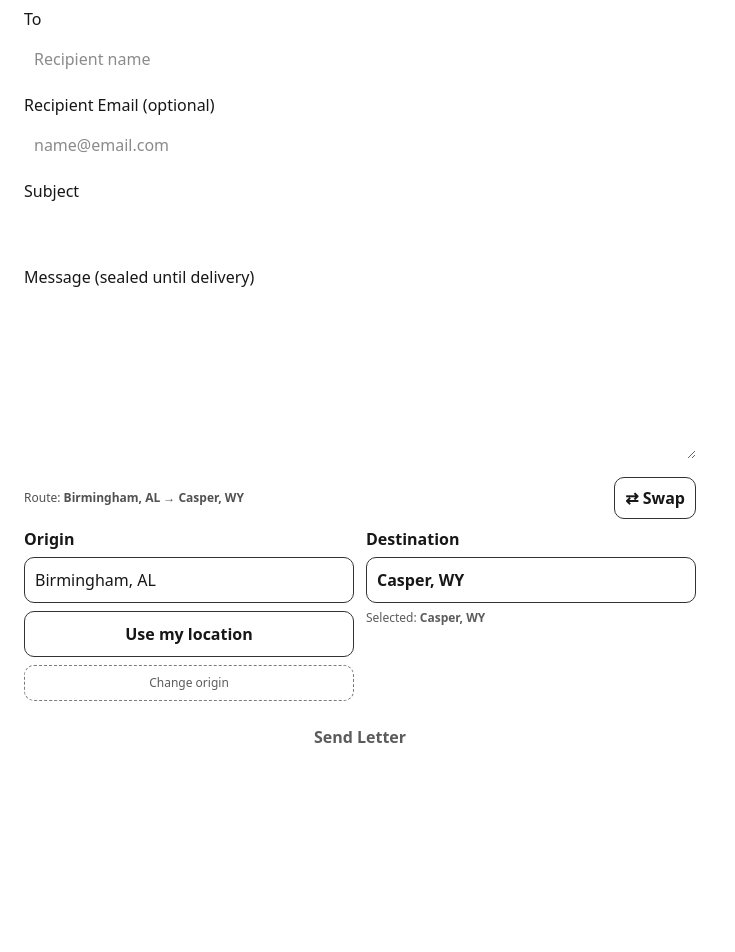
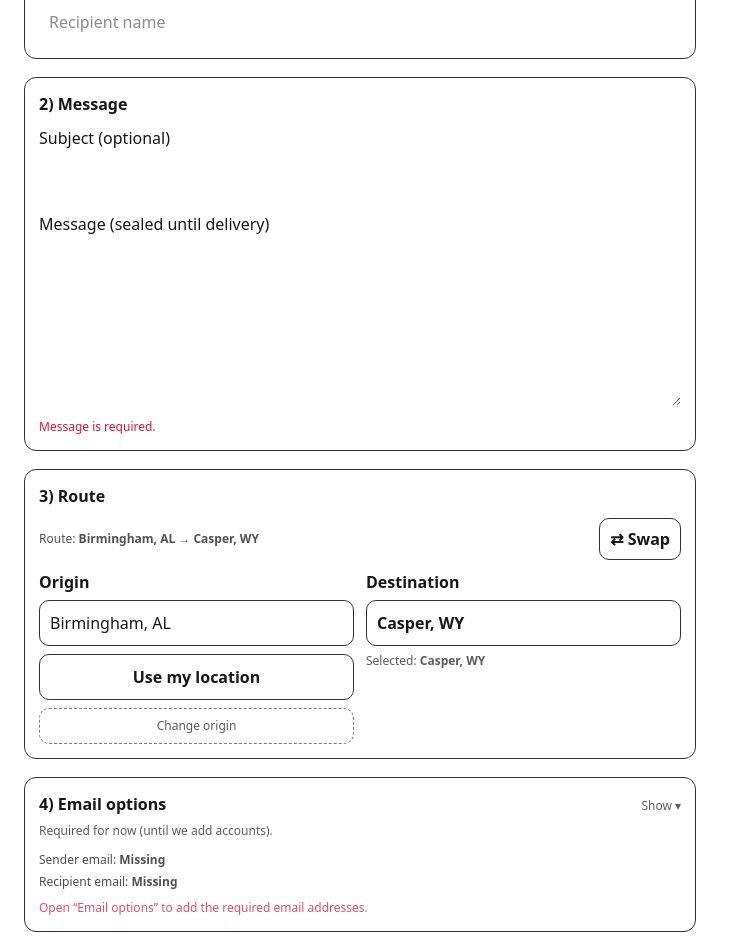
Before and after one commit to Tr33horn/carrier-pigeon-alpha, a Next.js app: page /write in a window 1280 px wide. Shown: the part 300-1252 px from the top of the page, without its empty margins (0-735 px from the left). Before the commit the page ends 1085 px from the top, so only its background shows below. Built offline with nearby package versions, Linux system fonts and the light colour scheme.

Commit message:
Update page.tsx

```diff
--- a/app/write/page.tsx
+++ b/app/write/page.tsx
@@ -31,13 +31,20 @@ function isEmailValid(email: string) {
 
 /* ---------- page ---------- */
 export default function WritePage() {
+  // Step 1: who
   const [fromName, setFromName] = useState("You");
+  const [toName, setToName] = useState("");
+
+  // Step 4 (collapsed by default): email options (BUT required for now)
   const [fromEmail, setFromEmail] = useState("");
-  const [toName, setToName] = useState("");
   const [toEmail, setToEmail] = useState("");
+  const [showEmailOptions, setShowEmailOptions] = useState(false);
+
+  // Step 2: message
   const [subject, setSubject] = useState("");
   const [message, setMessage] = useState("");
 
+  // Step 3: route
   const [origin, setOrigin] = useState(CITIES[0]);
   const [destination, setDestination] = useState(CITIES[CITIES.length - 1]);
 
@@ -52,8 +59,12 @@ export default function WritePage() {
   const [sending, setSending] = useState(false);
 
   /* ---------- validation ---------- */
-  const recipientEmailOk = !toEmail.trim() || isEmailValid(toEmail);
-  const senderEmailOk = !fromEmail.trim() || isEmailValid(fromEmail);
+  const senderEmailOk = isEmailValid(fromEmail);
+  const recipientEmailOk = isEmailValid(toEmail);
+
+  const fromNameOk = fromName.trim().length > 0;
+  const toNameOk = toName.trim().length > 0;
+  const messageOk = message.trim().length > 0;
 
   /* ---------- geolocation ---------- */
   function useMyLocationForOrigin() {
@@ -98,19 +109,38 @@ export default function WritePage() {
 
     // prevent same origin/destination
     if (origin.name === destination.name) {
-      setError("Origin and destination must be different (even pigeons get bored).");
+      setError(
+        "Origin and destination must be different (even pigeons get bored)."
+      );
       setSending(false);
       return;
     }
 
-    // validate optional emails if present
-    if (!recipientEmailOk) {
-      setError("Recipient email looks invalid.");
+    // required fields
+    if (!fromNameOk) {
+      setError("Please enter a sender name.");
       setSending(false);
       return;
     }
+    if (!toNameOk) {
+      setError("Please enter a recipient name.");
+      setSending(false);
+      return;
+    }
+    if (!messageOk) {
+      setError("Please write a message (it can be short, pigeons can’t carry novels).");
+      setSending(false);
+      return;
+    }
+
+    // required emails
     if (!senderEmailOk) {
-      setError("Sender email looks invalid.");
+      setError("Please enter a valid sender email address.");
+      setSending(false);
+      return;
+    }
+    if (!recipientEmailOk) {
+      setError("Please enter a valid recipient email address.");
       setSending(false);
       return;
     }
@@ -120,11 +150,11 @@ export default function WritePage() {
         method: "POST",
         headers: { "Content-Type": "application/json" },
         body: JSON.stringify({
-          from_name: fromName,
-          from_email: fromEmail.trim() || null,
-          to_name: toName,
-          to_email: toEmail.trim() || null,
-          subject,
+          from_name: fromName.trim(),
+          from_email: fromEmail.trim(), // required
+          to_name: toName.trim(),
+          to_email: toEmail.trim(), // required
+          subject: subject.trim(),
           message,
           origin,
           destination,
@@ -148,10 +178,12 @@ export default function WritePage() {
   /* ---------- UI ---------- */
   const disableSend =
     sending ||
-    !message.trim() ||
-    !toName.trim() ||
+    !fromNameOk ||
+    !toNameOk ||
+    !messageOk ||
+    !senderEmailOk ||
     !recipientEmailOk ||
-    !senderEmailOk;
+    origin.name === destination.name;
 
   return (
     <main style={{ padding: 24, fontFamily: "system-ui", maxWidth: 720 }}>
@@ -164,42 +196,33 @@ export default function WritePage() {
         It’ll unlock for the recipient when the pigeon lands.
       </p>
 
-      <div style={{ display: "grid", gap: 12, marginTop: 18 }}>
+      <div style={{ display: "grid", gap: 18, marginTop: 18 }}>
+        {/* ---------------- Step 1: WHO ---------------- */}
+        <section
+          style={{
+            border: "1px solid #333",
+            borderRadius: 12,
+            padding: 14,
+          }}
+        >
+          <div style={{ fontWeight: 900, marginBottom: 10 }}>1) Who</div>
+
+          <div style={{ display: "grid", gap: 12 }}>
             <label>
               From
               <input
                 value={fromName}
                 onChange={(e) => setFromName(e.target.value)}
+                placeholder="Your name"
                 style={{
                   display: "block",
                   width: "100%",
                   padding: 10,
                   marginTop: 6,
+                  borderColor: !fromNameOk ? "crimson" : undefined,
                 }}
               />
             </label>
-
-        <label>
-          Sender Email (optional)
-          <input
-            type="email"
-            value={fromEmail}
-            onChange={(e) => setFromEmail(e.target.value)}
-            placeholder="you@email.com"
-            style={{
-              display: "block",
-              width: "100%",
-              padding: 10,
-              marginTop: 6,
-              borderColor: fromEmail.trim() && !senderEmailOk ? "crimson" : undefined,
-            }}
-          />
-        </label>
-        {fromEmail.trim() && !senderEmailOk && (
-          <div style={{ fontSize: 12, color: "crimson" }}>
-            Please enter a valid sender email address.
-          </div>
-        )}
 
             <label>
               To
@@ -212,34 +235,26 @@ export default function WritePage() {
                   width: "100%",
                   padding: 10,
                   marginTop: 6,
+                  borderColor: !toNameOk ? "crimson" : undefined,
                 }}
               />
             </label>
+          </div>
+        </section>
 
+        {/* ---------------- Step 2: MESSAGE ---------------- */}
+        <section
+          style={{
+            border: "1px solid #333",
+            borderRadius: 12,
+            padding: 14,
+          }}
+        >
+          <div style={{ fontWeight: 900, marginBottom: 10 }}>2) Message</div>
+
+          <div style={{ display: "grid", gap: 12 }}>
             <label>
-          Recipient Email (optional)
-          <input
-            type="email"
-            value={toEmail}
-            onChange={(e) => setToEmail(e.target.value)}
-            placeholder="name@email.com"
-            style={{
-              display: "block",
-              width: "100%",
-              padding: 10,
-              marginTop: 6,
-              borderColor: toEmail.trim() && !recipientEmailOk ? "crimson" : undefined,
-            }}
-          />
-        </label>
-        {toEmail.trim() && !recipientEmailOk && (
-          <div style={{ fontSize: 12, color: "crimson" }}>
-            Please enter a valid recipient email address.
-          </div>
-        )}
-
-        <label>
-          Subject
+              Subject (optional)
               <input
                 value={subject}
                 onChange={(e) => setSubject(e.target.value)}
@@ -263,24 +278,40 @@ export default function WritePage() {
                   width: "100%",
                   padding: 10,
                   marginTop: 6,
+                  borderColor: !messageOk ? "crimson" : undefined,
                 }}
               />
             </label>
+            {!messageOk && (
+              <div style={{ fontSize: 12, color: "crimson" }}>
+                Message is required.
+              </div>
+            )}
+          </div>
+        </section>
 
-        {/* ---------- ORIGIN + DEST ---------- */}
-        <div style={{ marginTop: 6 }}>
-          {/* Swap + route preview */}
+        {/* ---------------- Step 3: ROUTE ---------------- */}
+        <section
+          style={{
+            border: "1px solid #333",
+            borderRadius: 12,
+            padding: 14,
+          }}
+        >
+          <div style={{ fontWeight: 900, marginBottom: 10 }}>3) Route</div>
+
           <div
             style={{
               display: "flex",
               justifyContent: "space-between",
               alignItems: "center",
               gap: 12,
-              marginBottom: 8,
+              marginBottom: 10,
             }}
           >
             <div style={{ fontSize: 12, opacity: 0.75 }}>
-              Route: <strong>{origin.name}</strong> → <strong>{destination.name}</strong>
+              Route: <strong>{origin.name}</strong> →{" "}
+              <strong>{destination.name}</strong>
             </div>
 
             <button
@@ -299,6 +330,12 @@ export default function WritePage() {
               ⇄ Swap
             </button>
           </div>
+
+          {origin.name === destination.name && (
+            <div style={{ fontSize: 12, color: "crimson", marginBottom: 10 }}>
+              Origin and destination must be different.
+            </div>
+          )}
 
           <div style={{ display: "grid", gridTemplateColumns: "1fr 1fr", gap: 12 }}>
             {/* ORIGIN */}
@@ -385,15 +422,122 @@ export default function WritePage() {
               />
             </div>
           </div>
+        </section>
+
+        {/* ---------------- Step 4: EMAIL OPTIONS (collapsed) ---------------- */}
+        <section
+          style={{
+            border: "1px solid #333",
+            borderRadius: 12,
+            padding: 14,
+          }}
+        >
+          <button
+            type="button"
+            onClick={() => setShowEmailOptions((v) => !v)}
+            style={{
+              width: "100%",
+              textAlign: "left",
+              background: "transparent",
+              border: "none",
+              padding: 0,
+              cursor: "pointer",
+            }}
+          >
+            <div
+              style={{
+                display: "flex",
+                justifyContent: "space-between",
+                alignItems: "baseline",
+                gap: 12,
+              }}
+            >
+              <div style={{ fontWeight: 900 }}>4) Email options</div>
+              <div style={{ fontSize: 12, opacity: 0.7 }}>
+                {showEmailOptions ? "Hide" : "Show"} ▾
               </div>
+            </div>
+            <div style={{ fontSize: 12, opacity: 0.7, marginTop: 6 }}>
+              Required for now (until we add accounts).
+            </div>
+          </button>
 
-        {/* ---------- SEND ---------- */}
+          {showEmailOptions && (
+            <div style={{ display: "grid", gap: 12, marginTop: 12 }}>
+              <label>
+                Sender Email <span style={{ opacity: 0.7 }}>(required)</span>
+                <input
+                  type="email"
+                  value={fromEmail}
+                  onChange={(e) => setFromEmail(e.target.value)}
+                  placeholder="you@email.com"
+                  style={{
+                    display: "block",
+                    width: "100%",
+                    padding: 10,
+                    marginTop: 6,
+                    borderColor: fromEmail.trim() && !senderEmailOk ? "crimson" : undefined,
+                  }}
+                />
+              </label>
+              {fromEmail.trim() && !senderEmailOk && (
+                <div style={{ fontSize: 12, color: "crimson" }}>
+                  Please enter a valid sender email address.
+                </div>
+              )}
+
+              <label>
+                Recipient Email <span style={{ opacity: 0.7 }}>(required)</span>
+                <input
+                  type="email"
+                  value={toEmail}
+                  onChange={(e) => setToEmail(e.target.value)}
+                  placeholder="name@email.com"
+                  style={{
+                    display: "block",
+                    width: "100%",
+                    padding: 10,
+                    marginTop: 6,
+                    borderColor: toEmail.trim() && !recipientEmailOk ? "crimson" : undefined,
+                  }}
+                />
+              </label>
+              {toEmail.trim() && !recipientEmailOk && (
+                <div style={{ fontSize: 12, color: "crimson" }}>
+                  Please enter a valid recipient email address.
+                </div>
+              )}
+            </div>
+          )}
+
+          {!showEmailOptions && (
+            <div style={{ marginTop: 10, fontSize: 12, opacity: 0.75 }}>
+              {/* Tiny hint so users don’t forget */}
+              <div>
+                Sender email:{" "}
+                <strong>{fromEmail.trim() ? "✓" : "Missing"}</strong>
+              </div>
+              <div style={{ marginTop: 4 }}>
+                Recipient email:{" "}
+                <strong>{toEmail.trim() ? "✓" : "Missing"}</strong>
+              </div>
+              {(!fromEmail.trim() || !toEmail.trim()) && (
+                <div style={{ marginTop: 8, color: "crimson" }}>
+                  Open “Email options” to add the required email addresses.
+                </div>
+              )}
+            </div>
+          )}
+        </section>
+
+        {/* ---------------- SEND ---------------- */}
         <button
           onClick={sendLetter}
           disabled={disableSend}
           style={{
             padding: "12px 14px",
-            fontWeight: 700,
+            fontWeight: 800,
+            borderRadius: 12,
             cursor: disableSend ? "not-allowed" : "pointer",
             opacity: disableSend ? 0.7 : 1,
           }}
```
Lines whose indentation alone changed are shown as unchanged.
